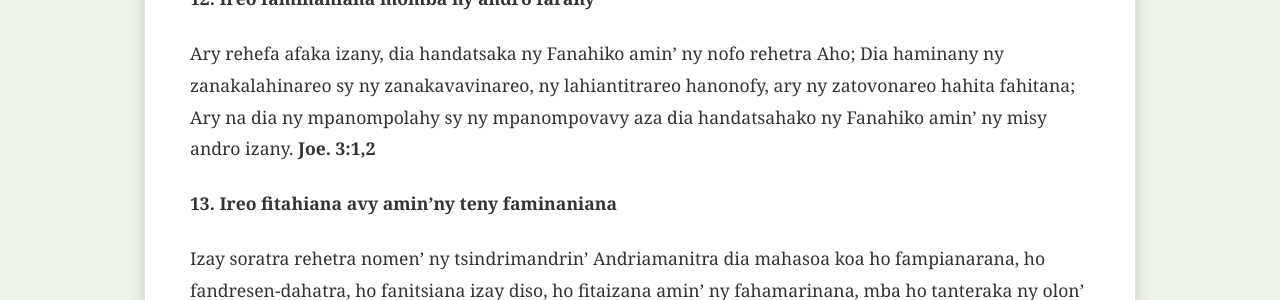
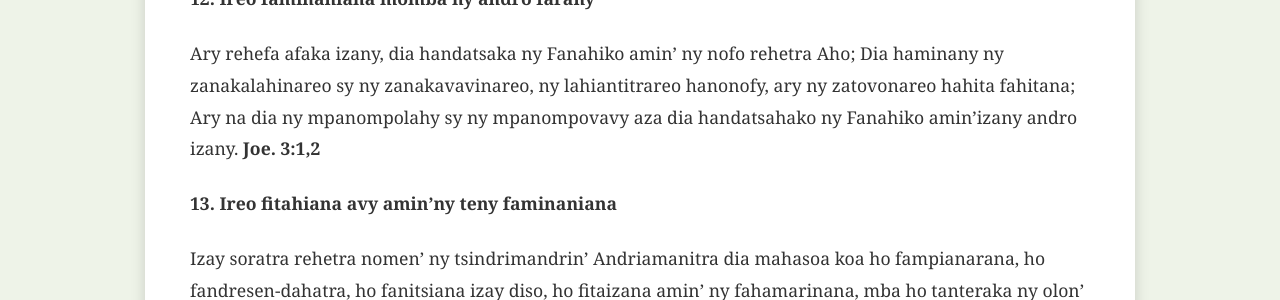
Before and after one commit to nainaw/tsianjery, a Jekyll site: the page built from TelovolanaIV.md, in a window 1280 px wide and 900 px high, scrolled down 1995 px. Shown: the part 260-560 px from the top of the window. Built offline with Jekyll 4.4.1, drawn with Linux system fonts in a browser that asks for light colours; our own code applies the rules of GitHub Pages for plain Markdown files.

Commit message:
Fix formatting and text in TelovolanaIV.md
Corrected formatting in the prophecy section and adjusted the text for clarity.

```diff
--- a/TelovolanaIV.md
+++ b/TelovolanaIV.md
@@ -28,7 +28,7 @@ Fa velona sy mahery ny tenin’ Andriamanitra ka maranitra noho ny sabatra roa l
 #### 11. Manangana mpaminany amin'ny fotoana manan-danja Andriamanitra
 Tsy manao na inona na inona tokoa Jehovah Tompo, raha tsy milaza ny heviny amin’ ny mpaminany mpanompony. **Amo. 3:7**
 #### 12. Ireo faminaniana momba ny andro farany
-Ary rehefa afaka izany, dia handatsaka ny Fanahiko amin’ ny nofo rehetra Aho; Dia haminany ny zanakalahinareo sy ny zanakavavinareo, ny lahiantitrareo hanonofy, ary ny zatovonareo hahita fahitana; Ary na dia ny mpanompolahy sy ny mpanompovavy aza dia handatsahako ny Fanahiko amin’ ny misy andro izany. **Joe. 3:1,2**
+Ary rehefa afaka izany, dia handatsaka ny Fanahiko amin’ ny nofo rehetra Aho; Dia haminany ny zanakalahinareo sy ny zanakavavinareo, ny lahiantitrareo hanonofy, ary ny zatovonareo hahita fahitana; Ary na dia ny mpanompolahy sy ny mpanompovavy aza dia handatsahako ny Fanahiko amin’izany andro izany. **Joe. 3:1,2**
 #### 13. Ireo fitahiana avy amin'ny teny faminaniana
 Izay soratra rehetra nomen’ ny tsindrimandrin’ Andriamanitra dia mahasoa koa ho fampianarana, ho fandresen-dahatra, ho fanitsiana izay diso, ho fitaizana amin’ ny fahamarinana, mba ho tanteraka ny olon’ Andriamanitra, ho vonona tsara ho amin’ ny asa tsara rehetra. **2 Tim.3:16,17**
 <p style="text-align:center;">
```
